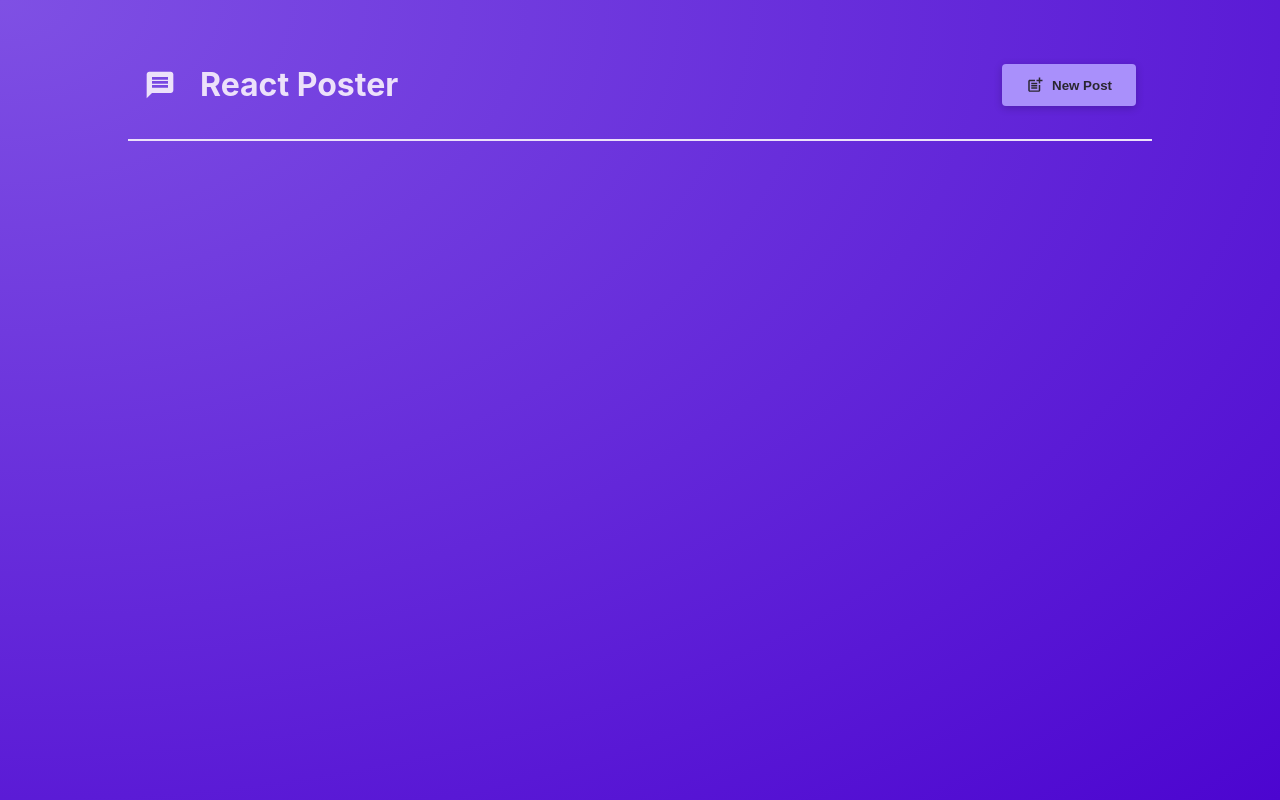
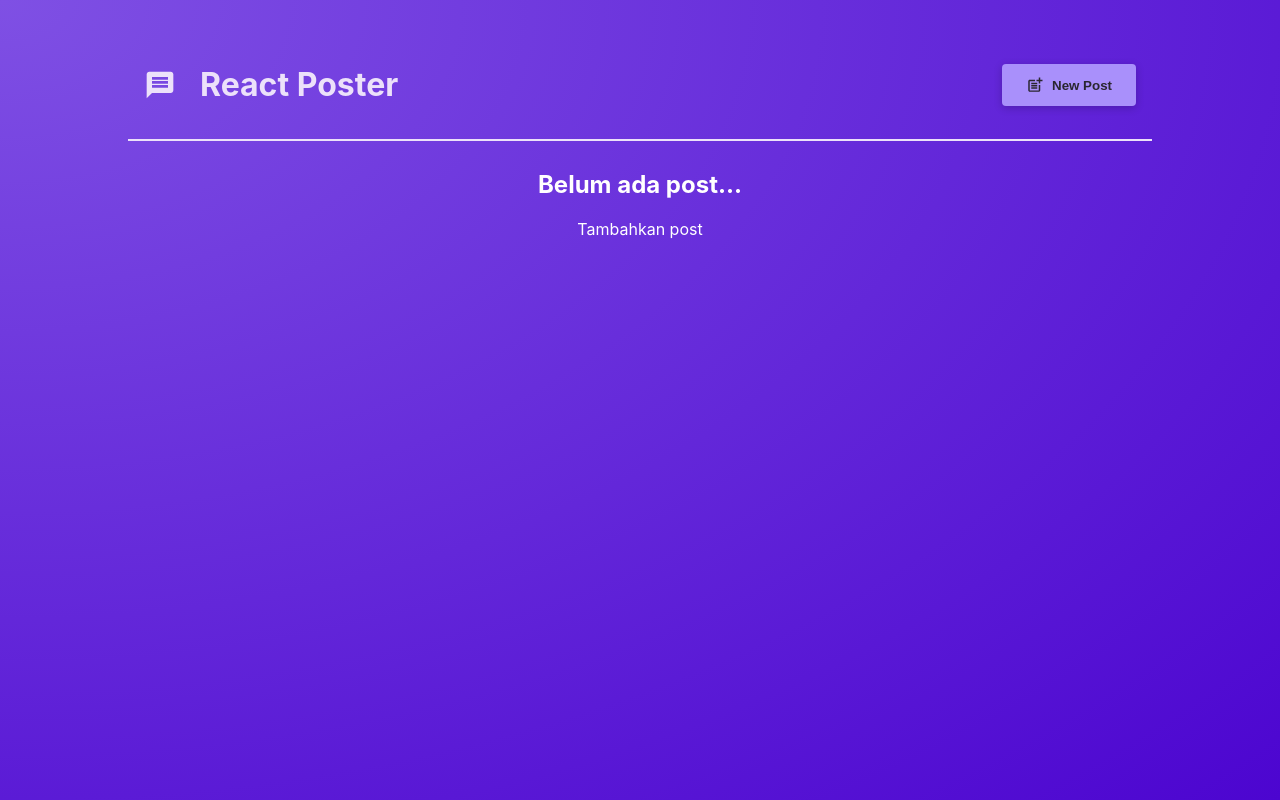
Before and after one commit to ariefdluffy/latihan-react, a React (Vite) app: page / in a window 1280 px wide. Built offline with nearby package versions, Linux system fonts and the light colour scheme.

Commit message:
coba-rest-api-post

```diff
--- a/src/components/PostsList.jsx
+++ b/src/components/PostsList.jsx
@@ -10,6 +10,13 @@ function PostsList({ isPosting, onStopPosting }) {
     const [posts, setPosts] = useState([])
 
     function addPostHandler(postData) {
+        fetch('http://localhost:8080/posts', {
+            method: 'POST',
+            body: JSON.stringify(postData),
+            headers: {
+                'Content-Type': 'application/json'
+            }
+        });
         setPosts((existingPosts) => [postData, ...existingPosts])
     }
 
@@ -23,10 +30,17 @@ function PostsList({ isPosting, onStopPosting }) {
                     />
                 </Modal>
             )}
-
-            <ul className={classes.posts}>
-                {posts.map((post) => <Post author={post.author} body={post.body} />)}
-            </ul>
+            {posts.length > 0 && (
+                <ul className={classes.posts}>
+                    {posts.map((post) => <Post key={post.body} author={post.author} body={post.body} />)}
+                </ul>
+            )}
+            {posts.length === 0 && (
+                <div style={{ textAlign: 'center', color: 'white' }}>
+                    <h2>Belum ada post...</h2>
+                    <p>Tambahkan post</p>
+                </div>
+            )}
         </>
     )
 }
```
